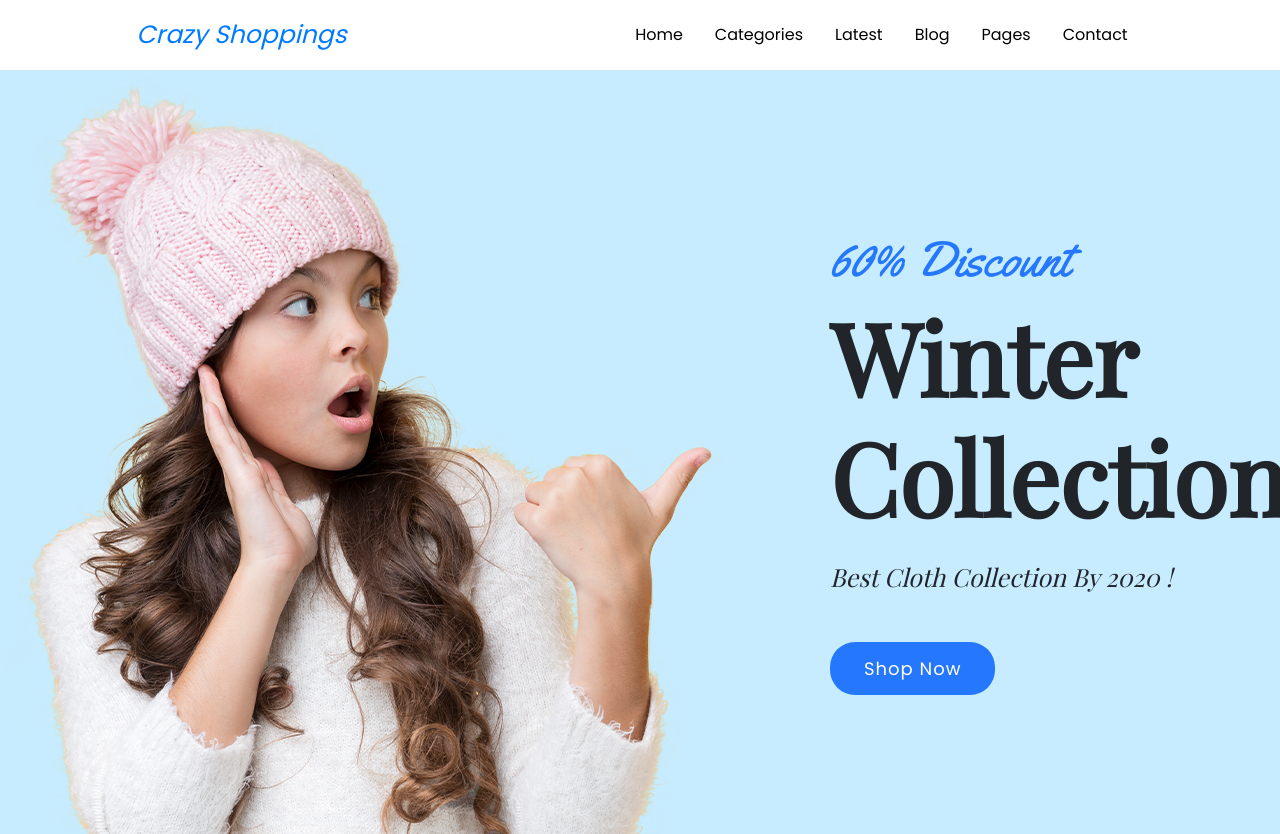
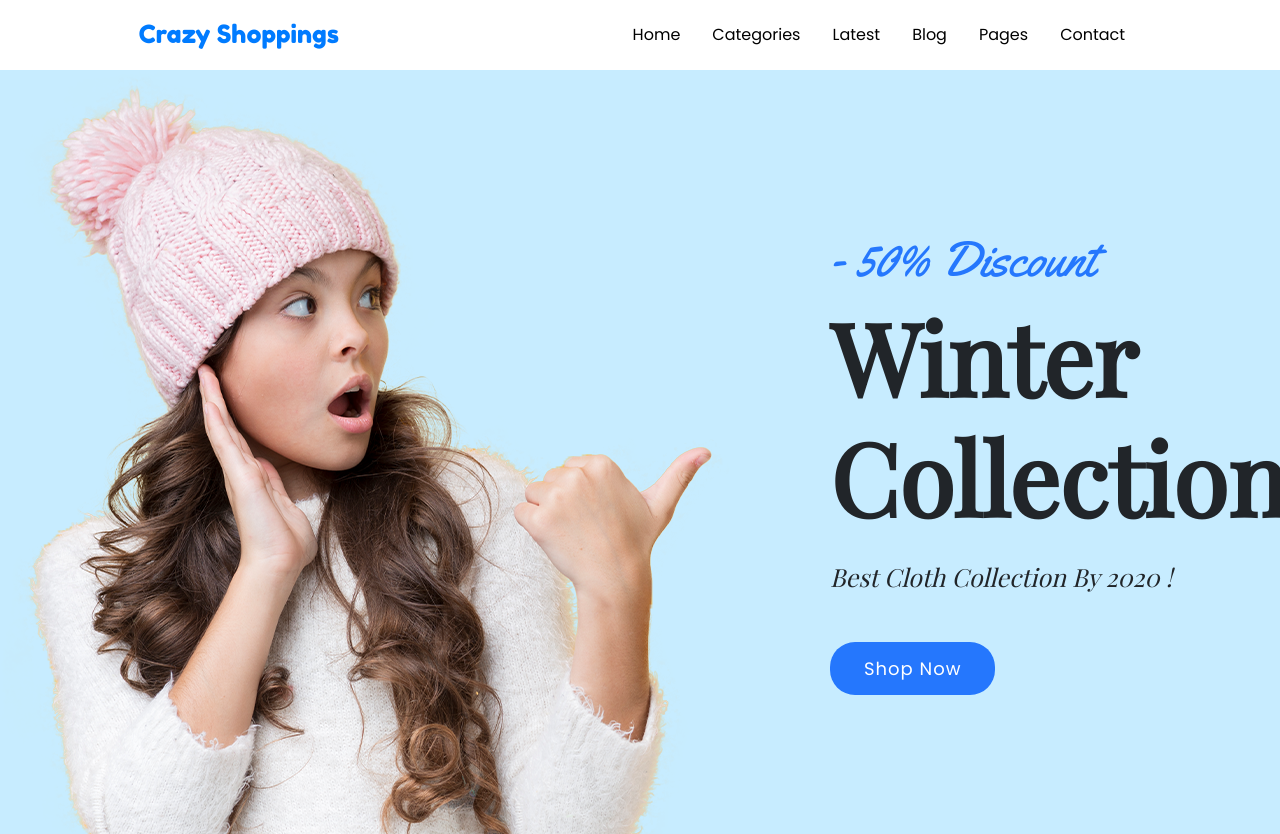
Before and after one commit to Developer-Karis/CrazyShopping, a website: page index.html in a window 1280 px wide. Drawn offline with nearby package versions, Linux system fonts and the light colour scheme.

Commit message:
nav modif update 00:40

```diff
--- a/index.html
+++ b/index.html
@@ -19,6 +19,8 @@
     <link href="https://fonts.googleapis.com/css2?family=Poppins&display=swap" rel="stylesheet">
     <link href="https://fonts.googleapis.com/css2?family=Yellowtail&display=swap" rel="stylesheet">
     <link href="https://fonts.googleapis.com/css2?family=Playfair+Display&family=Yellowtail&display=swap"
+        rel="stylesheet">
+    <link href="https://fonts.googleapis.com/css2?family=Fredoka+One&family=Rowdies:wght@300&display=swap"
         rel="stylesheet">
 </head>
 
@@ -49,7 +51,7 @@
                 <img src="./src/images/hero_man.png" alt="">
             </div>
             <div class="container-home-text">
-                <span>60% Discount</span>
+                <span>- 50% Discount</span>
                 <h1>Winter
                     Collection</h1>
                 <p>Best Cloth Collection By 2020 !</p>
--- a/src/scss/modules/_navbar.scss
+++ b/src/scss/modules/_navbar.scss
@@ -14,8 +14,8 @@ body {
     .navLeft {
         padding: 1em 0;
         .logo {
+            font-family: "Fredoka One", cursive;
             font-size: 25px;
-            font-style: italic;
             text-decoration: none;
         }
     }
@@ -23,10 +23,24 @@ body {
         display: flex;
         .nav-link {
             color: black;
-            transition: all 0.3s ease-out 0s;
             text-decoration: none;
+            position: relative;
             &:hover {
                 color: lightcoral;
+                &:after {
+                    transform: scaleX(1);
+                }
+            }
+            &::after {
+                content: "";
+                position: absolute;
+                bottom: 0;
+                left: 0;
+                width: 100%;
+                height: 3px;
+                background-color: dodgerblue;
+                transform: scaleX(0);
+                transition: transform 0.3s;
             }
         }
     }
```
Also changed, not shown: public/css/app.css, 1 other file.
